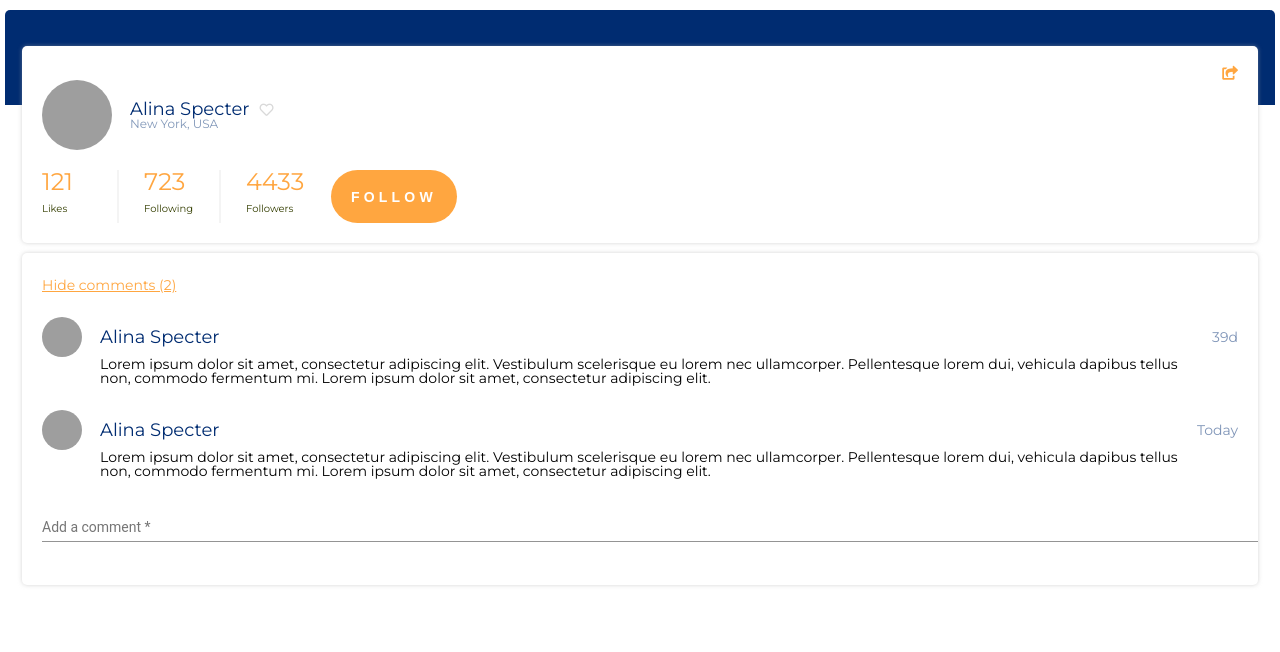
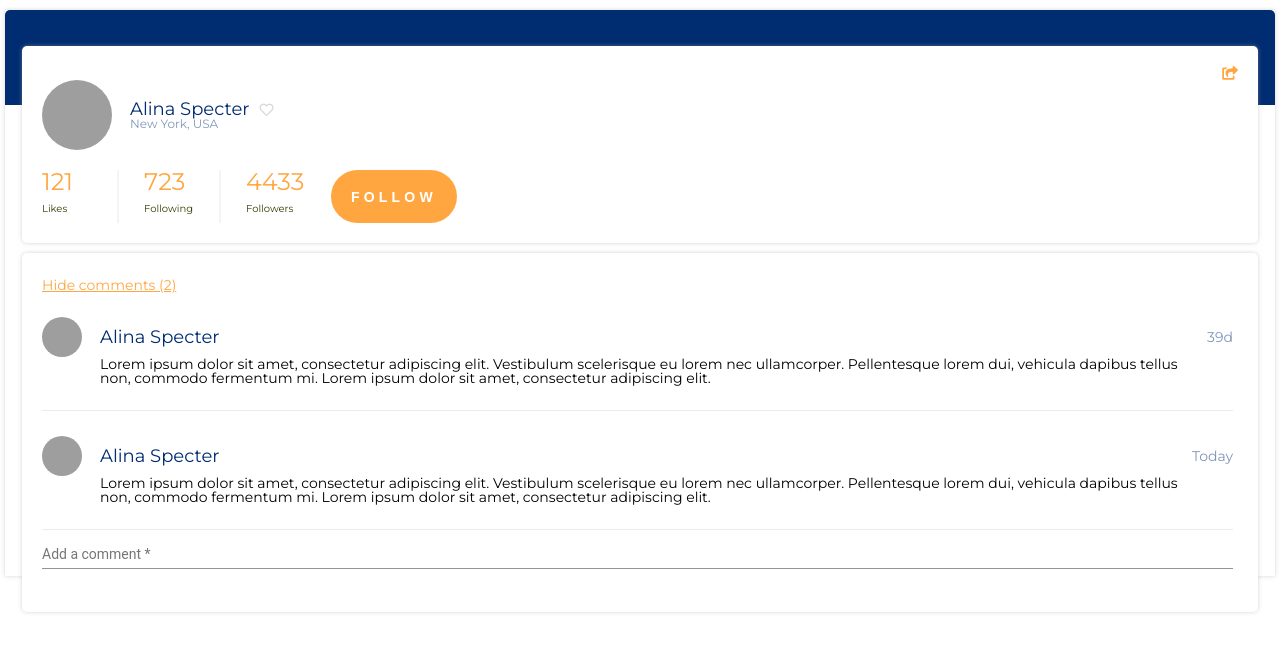
Before and after one commit to kszatkowski/user-profile, an Angular app: page / in a window 1280 px wide. Shown: the top 652 px of the page. Built offline with nearby package versions, Linux system fonts and the light colour scheme; grey boxes are pictures that could not be loaded.

Commit message:
Added separator between comments. Style changes.

```diff
--- a/src/app/app.component.html
+++ b/src/app/app.component.html
@@ -1,4 +1,3 @@
-<div class="header-background">
-	<app-user-profile-header [userProfileData]="userProfileData"></app-user-profile-header>
-	<app-user-profile-comments [profile]="userProfileData?.profile" [comments]="userProfileData?.comments"></app-user-profile-comments>
-</div>
+<div class="header-background"></div>
+<app-user-profile-header [userProfileData]="userProfileData"></app-user-profile-header>
+<app-user-profile-comments [profile]="userProfileData?.profile" [comments]="userProfileData?.comments"></app-user-profile-comments>
--- a/src/app/app.component.scss
+++ b/src/app/app.component.scss
@@ -1,7 +1,9 @@
 @import '../styles/variables.scss';
 
 .header-background {
+	position: absolute;
 	height: 95px;
+	width: 100%;
 	background: $primary-color;
 	border-radius: 5px 5px 0 0;
 }
--- a/src/app/components/user-profile-comments/comment/comment.component.scss
+++ b/src/app/components/user-profile-comments/comment/comment.component.scss
@@ -13,7 +13,6 @@
 		justify-content: space-between;
 
 		> span {
-			margin-right: 20px;
 			opacity: 0.5;
 			color: $primary-color;
 			letter-spacing: 0;
@@ -21,15 +20,11 @@
 	}
 
 	> p {
-		margin: 0 60px 0 58px;
+		margin: 0 40px 0 58px;
 
 		@media screen and (max-width: $mobile-devices) {
-			margin: 0 35px 0 58px;
+			margin: 0 15px 0 58px;
 		}
-	}
-
-	.separator {
-		border: 1px solid #EBEBEB;
 	}
 }
 
--- a/src/app/components/user-profile-comments/user-profile-comments.component.html
+++ b/src/app/components/user-profile-comments/user-profile-comments.component.html
@@ -2,6 +2,7 @@
 	<a (click)="toggleComments()">Hide comments ({{comments?.length}})</a>
 	<div *ngFor="let comment of comments; let i = index;" [ngClass]="{'hide': toggle, 'show': !toggle }">
 		<app-comment [profile]="profile" [comment]="comment"></app-comment>
+		<div class="separator"></div>
 	</div>
 
 	<form class="example-form">
--- a/src/app/components/user-profile-comments/user-profile-comments.component.scss
+++ b/src/app/components/user-profile-comments/user-profile-comments.component.scss
@@ -7,12 +7,21 @@
 	box-shadow: $item-shadow;
 	border-radius: 5px;
 	margin: 0 17px 10px 17px;
-	padding: 25px 0 25px 20px;
+	padding: 25px 25px 25px 20px;
 
-	a {
+	> a {
 		cursor: pointer;
 		color: $secondary-color;
 		text-decoration: underline;
+
+		@media screen and (max-width: $mobile-devices) {
+			display: block;
+			text-align: center;
+		}
+	}
+
+	.separator {
+		border-bottom: 1px solid #EBEBEB;
 	}
 
 	.hide {
--- a/src/app/components/user-profile-header/user-profile-header.component.scss
+++ b/src/app/components/user-profile-header/user-profile-header.component.scss
@@ -10,10 +10,12 @@
 	padding: 20px;
 
 	i {
+		position: relative;
 		display: block;
 		color: $secondary-color;
 		text-align: right;
 		cursor: pointer;
+		z-index: 1;
 	}
 
 	app-display-name {
--- a/src/styles.scss
+++ b/src/styles.scss
@@ -67,5 +67,8 @@ html {
 }
 
 body {
+	position: relative;
+	height: 100%;
 	margin: 10px 5px 0 5px;
+	box-shadow: 0 0 4px 0 rgba(172,172,172,0.50);
 }
```
